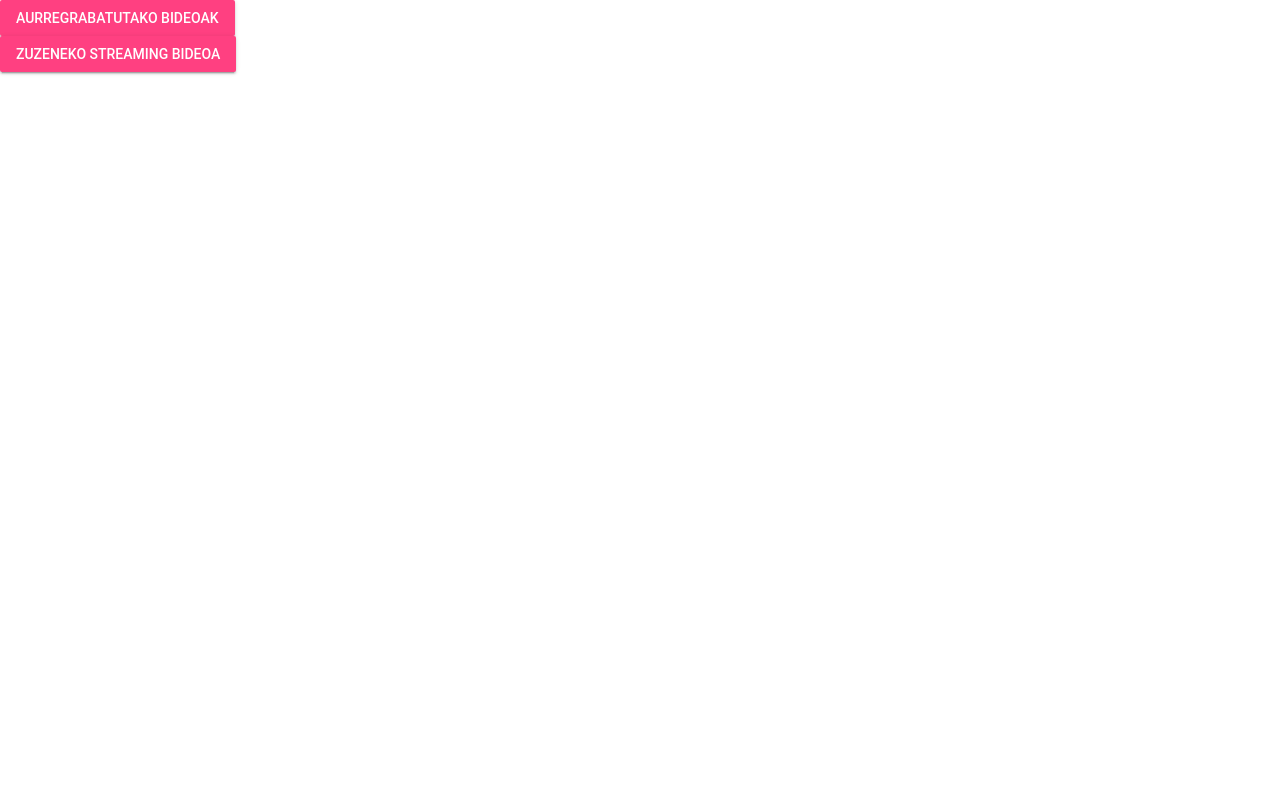
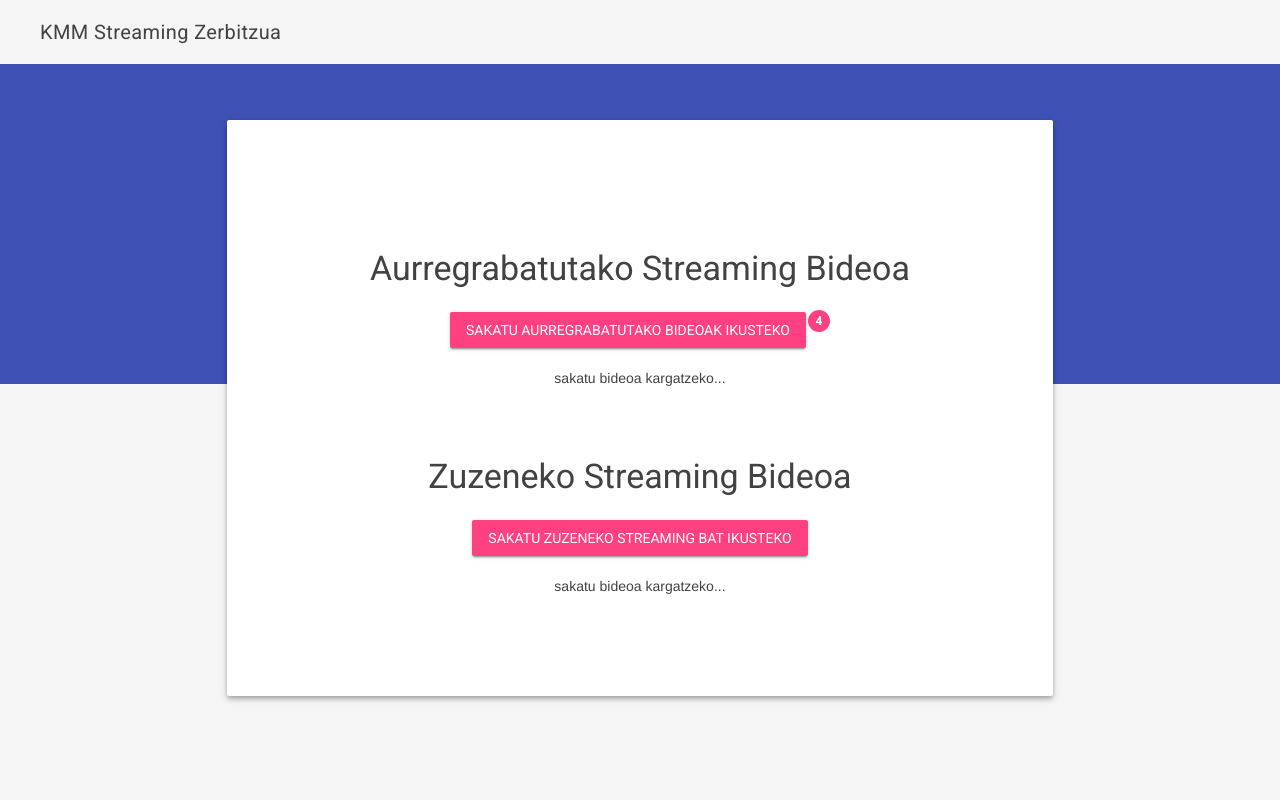
Before and after one commit to Thadah/KMM-Streaming, a plain HTML site: page bezeroa/index.html in a window 1280 px wide. Drawn offline with nearby package versions, Linux system fonts and the light colour scheme.

Commit message:
bezeroaren webgunearen hobekuntzak

```diff
--- a/bezeroa/index.html
+++ b/bezeroa/index.html
@@ -1,5 +1,21 @@
-<!DOCTYPE html>
-<html>
+<!doctype html>
+<!--
+  Material Design Lite
+  Copyright 2015 Google Inc. All rights reserved.
+
+  Licensed under the Apache License, Version 2.0 (the "License");
+  you may not use this file except in compliance with the License.
+  You may obtain a copy of the License at
+
+      https://www.apache.org/licenses/LICENSE-2.0
+
+  Unless required by applicable law or agreed to in writing, software
+  distributed under the License is distributed on an "AS IS" BASIS,
+  WITHOUT WARRANTIES OR CONDITIONS OF ANY KIND, either express or implied.
+  See the License for the specific language governing permissions and
+  limitations under the License
+-->
+<html lang="en">
   <head>
     <meta charset="utf-8">
     <title>KMM Streaming Zerbitzua</title>
@@ -7,19 +23,144 @@
     <meta name="description" content="KMM ikasgaieko lehen proiektuaren zati bat da webgune hau">
     <meta name='language' content='EU'>
     <!-- Material Design Lite -->
-    <meta name="viewport" content="width=device-width, initial-scale=1.0">
+    <meta name="viewport" content="width=device-width, initial-scale=1.0, minimum-scale=1.0">
     <link rel="stylesheet" href="https://fonts.googleapis.com/icon?family=Material+Icons">
     <link rel="stylesheet" href="https://code.getmdl.io/1.3.0/material.indigo-pink.min.css">
     <script defer src="https://code.getmdl.io/1.3.0/material.min.js"></script>
+    <link rel="stylesheet" href="https://fonts.googleapis.com/css?family=Roboto:regular,bold,italic,thin,light,bolditalic,black,medium&amp;lang=eu">
+    <script src="https://ajax.googleapis.com/ajax/libs/jquery/3.2.1/jquery.min.js"></script>    <style>
+    <style>
+      #view-source {
+        position: fixed;
+        display: block;
+        right: 0;
+        bottom: 0;
+        margin-right: 40px;
+        margin-bottom: 40px;
+        z-index: 900;
+      }
+      video {
+        width: 100%;
+      }
+      .wrapper {
+          text-align: center;
+      }
+      .demo-ribbon {
+        width: 100%;
+        height: 40vh;
+        background-color: #3F51B5;
+        -webkit-flex-shrink: 0;
+            -ms-flex-negative: 0;
+                flex-shrink: 0;
+      }
+
+      .demo-main {
+        margin-top: -35vh;
+        -webkit-flex-shrink: 0;
+            -ms-flex-negative: 0;
+                flex-shrink: 0;
+      }
+
+      .demo-header .mdl-layout__header-row {
+        padding-left: 40px;
+      }
+
+      .demo-container {
+        max-width: 1600px;
+        width: calc(100% - 16px);
+        margin: 0 auto;
+      }
+
+      .demo-content {
+        border-radius: 2px;
+        padding: 80px 56px;
+        margin-bottom: 80px;
+      }
+
+      .demo-layout.is-small-screen .demo-content {
+        padding: 40px 28px;
+      }
+
+      .demo-content h3 {
+        margin-top: 48px;
+      }
+
+      .demo-footer {
+        padding-left: 40px;
+      }
+
+      .demo-footer .mdl-mini-footer--link-list a {
+        font-size: 13px;
+      }
+    </style>
+    <!-- DASH -->
+    <script src="https://cdn.dashjs.org/latest/dash.all.min.js"></script>
+
   </head>
   <body>
+    <div class="demo-layout mdl-layout mdl-layout--fixed-header mdl-js-layout mdl-color--grey-100">
+
+      <header class="demo-header mdl-layout__header mdl-layout__header--scroll mdl-color--grey-100 mdl-color-text--grey-800">
+        <div class="mdl-layout__header-row">
+          <span class="mdl-layout-title">KMM Streaming Zerbitzua</span>
+          <div class="mdl-layout-spacer"></div>
+        </div>
+      </header>
+
+      <div class="demo-ribbon"></div>
+      <main class="demo-main mdl-layout__content">
+        <div class="demo-container mdl-grid">
+          <div class="mdl-cell mdl-cell--2-col mdl-cell--hide-tablet mdl-cell--hide-phone"></div>
+          <div class="demo-content mdl-color--white mdl-shadow--4dp content mdl-color-text--grey-800 mdl-cell mdl-cell--8-col wrapper">
+            <h3>Aurregrabatutako Streaming Bideoa</h3>
             <!-- Accent-colored raised button with ripple -->
-    <button class="mdl-button mdl-js-button mdl-button--raised mdl-js-ripple-effect mdl-button--accent">
-      Aurregrabatutako Bideoak
+            <span class="mdl-badge" data-badge="4">
+              <button id="click1" class="mdl-button mdl-js-button mdl-button--raised mdl-js-ripple-effect mdl-button--accent">
+                Sakatu Aurregrabatutako Bideoak Ikusteko<!-- Number badge -->
               </button>
-    <br>
-    <button class="mdl-button mdl-js-button mdl-button--raised mdl-js-ripple-effect mdl-button--accent">
-      Zuzeneko streaming bideoa
+            </span>
+            <br/><br/>
+            <div id="swap1">
+               sakatu bideoa kargatzeko...
+            </div>
+            <script>
+            var newHtml1 = "<video data-dashjs-player src='https://dash.akamaized.net/envivio/EnvivioDash2/manifest.mpd' controls></video>";
+            $("#click1").click(function() {
+                //Get rid of that old HTML content
+                $("#swap1").empty();
+
+                //Bring in the new content!
+                $("#swap1").prepend(newHtml1);
+            });
+            </script>
+            <br/>
+
+            <h3>Zuzeneko Streaming Bideoa</h3>
+            <!-- Accent-colored raised button with ripple -->
+            <button id="click2" class="mdl-button mdl-js-button mdl-button--raised mdl-js-ripple-effect mdl-button--accent">
+              Sakatu Zuzeneko Streaming Bat Ikusteko
             </button>
+            <br/><br/>
+            <div id="swap2">
+               sakatu bideoa kargatzeko...
+            </div>
+            <script>
+            var newHtml2 = "<video data-dashjs-player src='https://dash.akamaized.net/envivio/EnvivioDash2/manifest.mpd' controls></video>";
+            $("#click2").click(function() {
+                //Get rid of that old HTML content
+                $("#swap2").empty();
+
+                //Bring in the new content!
+                $("#swap2").append(newHtml2);
+            });
+            </script>
+            <br/>
+
+          </div>
+        </div>
+
+      </main>
+    </div>
+
   </body>
 </html>
```
Also changed, not shown: 1 other file. Lines whose indentation alone changed are shown as unchanged.
